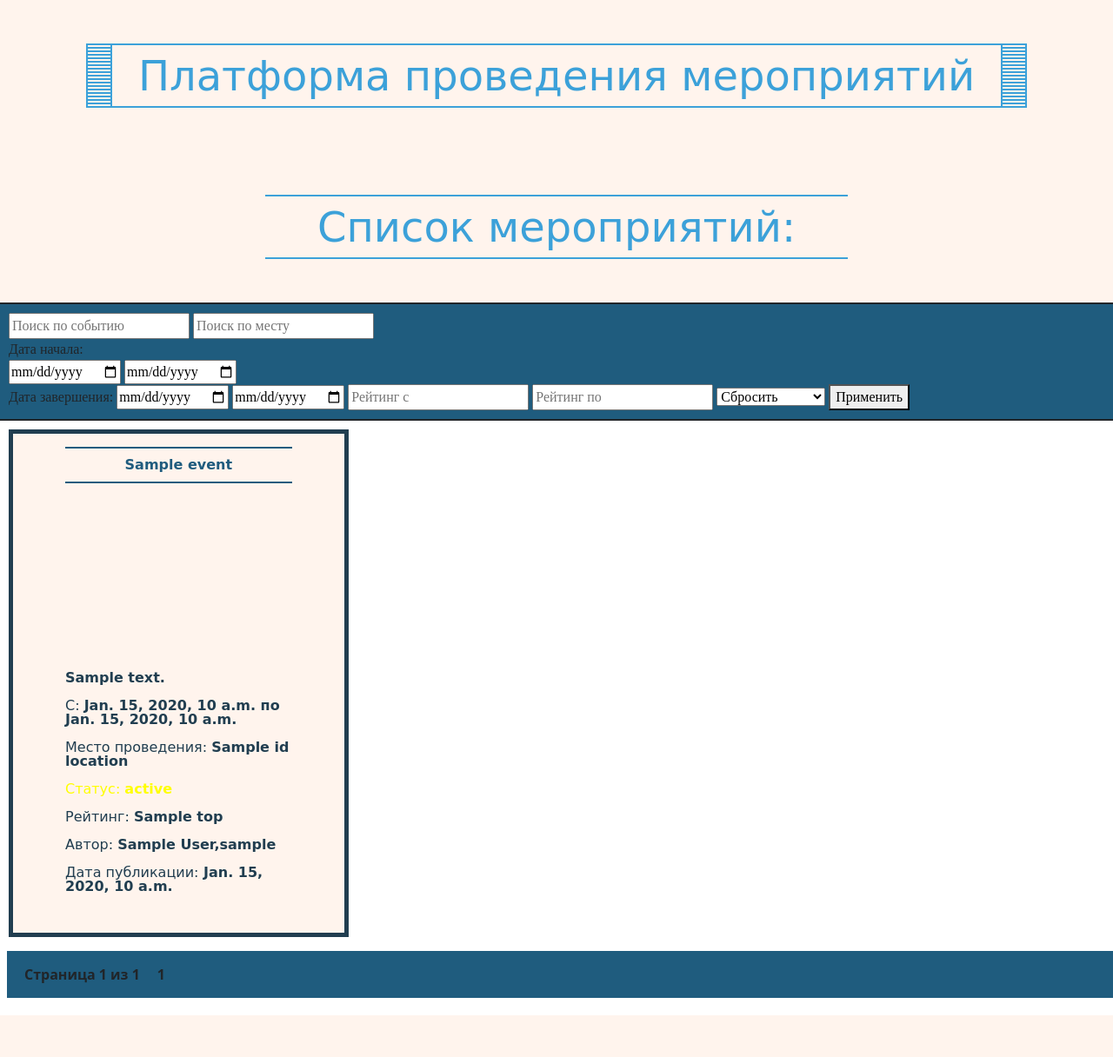
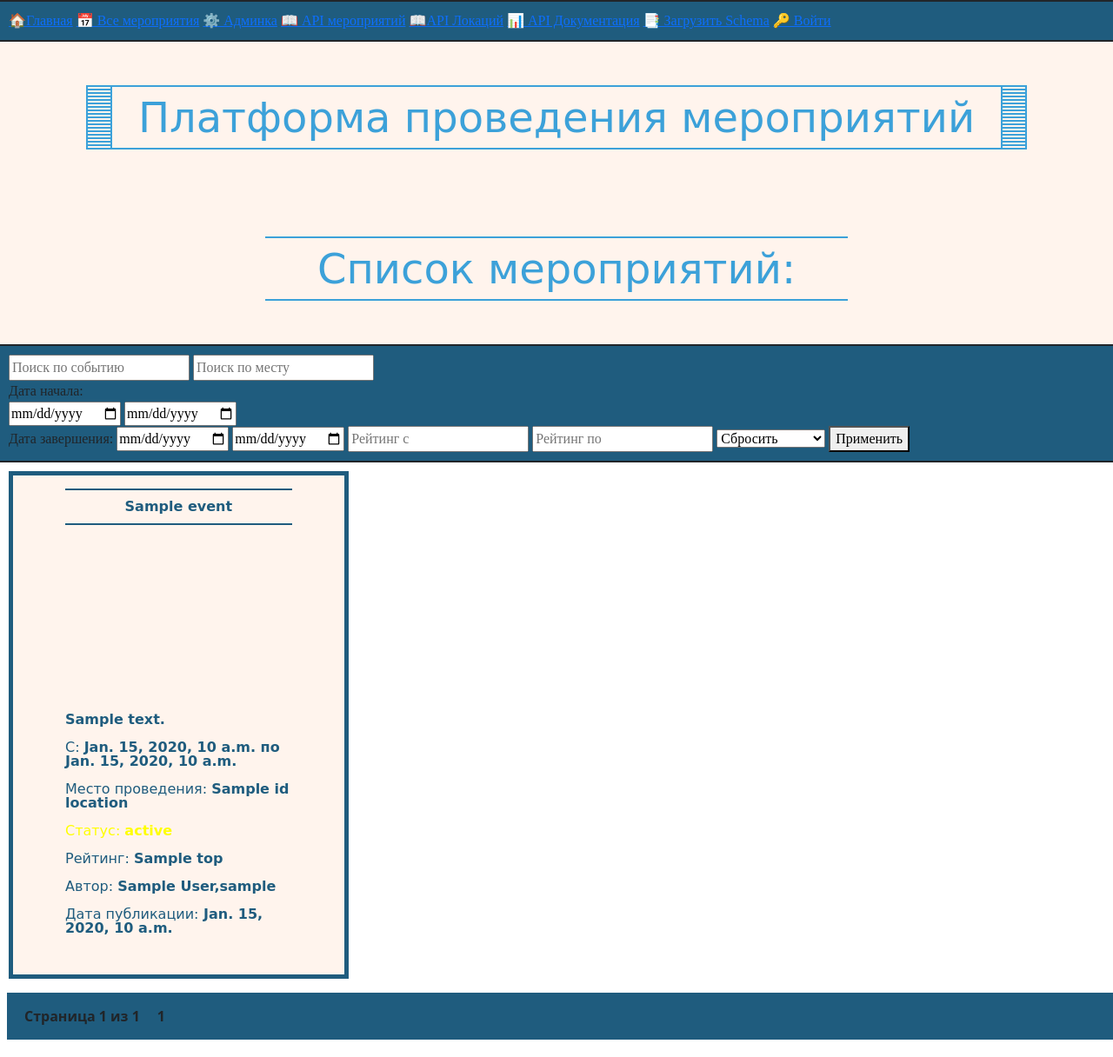
Before and after one commit to Skyrllex/city_event, a Django app: template apps/events/templates/events/list.html in a window 1280 px wide. Shown: the whole page at 87% size. Before the commit the page ends 1168 px from the top, so only its background shows below. Run offline with Django 5.2, Linux system fonts and the light colour scheme; the template is opened without the code that fills it: most values are stand-ins (such as "Sample title", 1, 10 or a date in 2020).

Commit message:
add navigation

```diff
--- a/apps/events/templates/events/list.html
+++ b/apps/events/templates/events/list.html
@@ -8,7 +8,7 @@
         .one h2 {  font-family: 'Righteous', cursive; position: relative;color: #3CA1D9;  display: inline-block;border-top: 2px solid; border-bottom: 2px solid; font-size: 3em; padding: 11px 60px; margin: 0;  line-height: 1;}
         .one3 h3 {  font-family: 'Righteous', cursive; text-align: center;color: #1f5c7e; border-top: 2px solid; border-bottom: 2px solid; font-size: 1em; padding: 11px 60px; margin: 0;  line-height: 1;}
         .one { background: #FFF4ED; padding: 50px 20px; text-align: center;}
-        .one3 { background: #FFF4ED;  font-family: 'Righteous', cursive; trandiron:transform 0.3s; height:99%; position: relative;color: #213e50; border: 5px solid; font-size: 1em; padding: 15px 60px; margin: 10px;  line-height: 1;}
+        .one3 { background: #FFF4ED;  font-family: 'Righteous', cursive; trandiron:transform 0.3s; height:99%; position: relative;color: #1f5c7e;  border: 5px solid; font-size: 1em; padding: 15px 60px; margin: 10px;  line-height: 1;}
         .one { background: #FFF4ED; padding: 50px 20px; text-align: center;}
         .one4 { background: #FFF4ED; padding: 10px 10px; text-align: center;  text-align: center; verticale-align: middle; line-height: normal; height: 200px;}
         .one h1:before, .one h1:after { content: "";  position: absolute; top: 0; width: 30px; height: 100%; border-left: 2px solid; border-right: 2px solid; background: repeating-linear-gradient(180deg, transparent, transparent 2px, #3CA1D9 2px, #3CA1D9 4px);} .one h1:before {left: 0;}
@@ -20,9 +20,24 @@
         .pagination .current { padding: 5px 10px;font-weight: bold;}
 </style>
     </style>
+    <div class="onebar">
+        <a href="/">🏠Главная</a>
+        <a href="/events/list">📅 Все мероприятия</a>
+        <a href="/admin/">⚙️ Админка</a>
+        <a href="/api/events/">📖 API мероприятий</a>
+        <a href="/api/location/">📖API Локаций</a>
+        <a href="/api/docs/">📊 API Документация</a>
+        <a href="/api/schema/">📑 Загрузить Schema</a>
+        {% if user.is_authenticated %}
+        <a href="/events/hello">🖐️ Hello! </a>
+        <span>👤 {{ user.username }}</span>
+        <a href="/admin/">🚪 Выйти</a>
+        {% else %}
+        <a href="/admin/">🔑 Войти</a>
+        {% endif %}
+    </div>
     <head><div class ="one"><tittle><h1>Платформа проведения мероприятий</h1></title></div></head>
     <body>
-
         <div class="one"> <h2>Cписок мероприятий: </h2></div>
             <div class="onebar">
                 <form method="get">
--- a/config/settings.py
+++ b/config/settings.py
@@ -49,7 +49,7 @@ INSTALLED_APPS = [
 
     'location',
     'events',
-    'django_extensions',
+   #'django_extensions',
 
 ]
 
```
Also changed, not shown: README.md.
